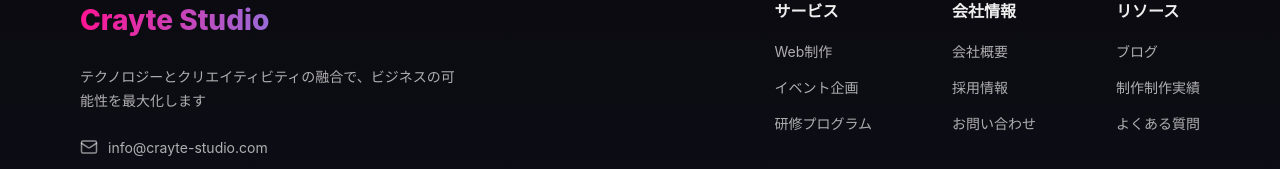
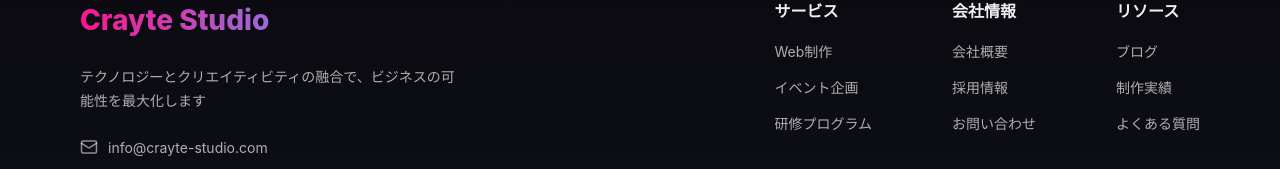
Before and after one commit to Y-2G/crayte-studio, a Next.js app: page /works in a window 1280 px wide. Shown: the part 1669-1838 px from the top of the page. Built offline with nearby package versions, Linux system fonts and the light colour scheme.

Commit message:
Correct terminology from "制作制作実績" to "制作実績" across documentation, visual assets, and the footer component for consistency and clarity.

```diff
--- a/src/app/(public)/works/page.tsx
+++ b/src/app/(public)/works/page.tsx
@@ -7,7 +7,7 @@
 export const metadata: Metadata = {
   title: "制作実績 | CRAYTE STUDIO",
   description:
-    "CRAYTE STUDIOの制作制作実績をご紹介します。Web制作、イベント企画、映像制作など、幅広いプロジェクトを手がけています。",
+    "CRAYTE STUDIOの制作実績をご紹介します。Web制作、イベント企画、映像制作など、幅広いプロジェクトを手がけています。",
 };
 
 export default async function WorksPage() {
--- a/src/components/public/Footer/Footer.tsx
+++ b/src/components/public/Footer/Footer.tsx
@@ -15,7 +15,7 @@
 
 const resourceLinks = [
   { label: "ブログ", href: "/news" },
-  { label: "制作制作実績", href: "/works" },
+  { label: "制作実績", href: "/works" },
   { label: "よくある質問", href: "/faq" },
 ];
 
```
Also changed, not shown: 2 other files (tests, documents, lock files or other folders).
